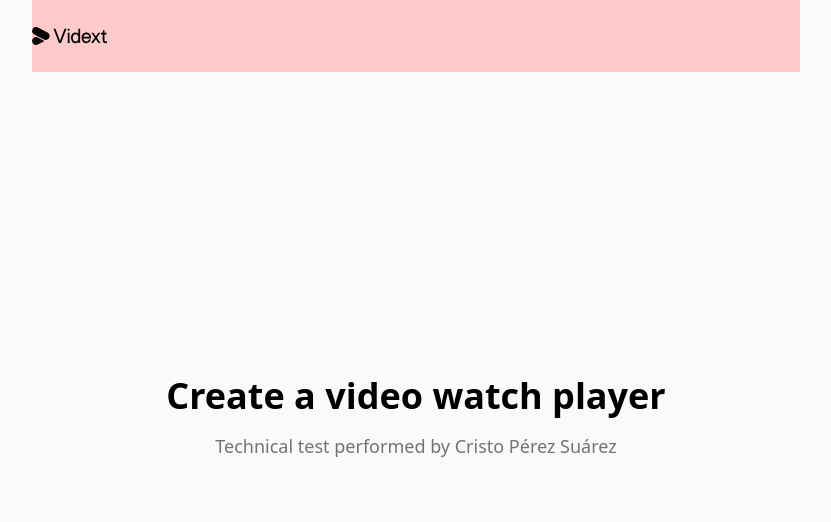
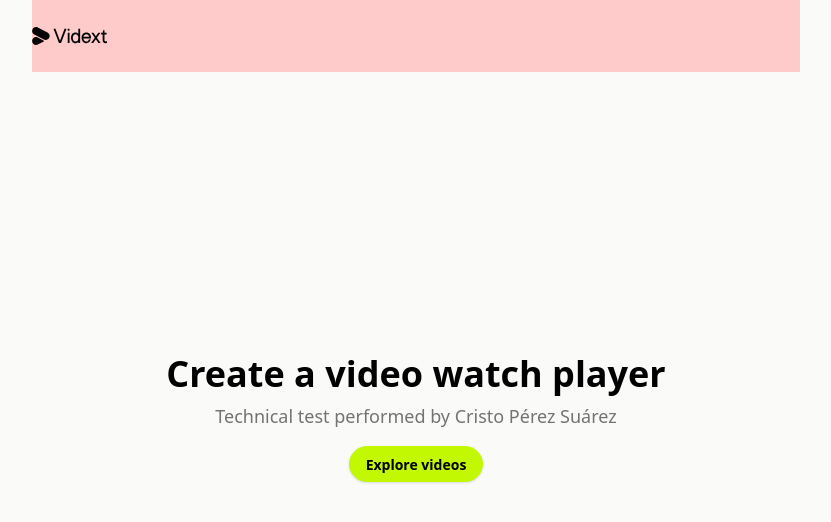
Before and after one commit to CristoBits0101/vidext-technical-test, a Next.js app: page / in a window 1280 px wide. Shown: the top 522 px of the page, without its empty margins (224-1055 px from the left). Built offline with nearby package versions, Linux system fonts and the light colour scheme.

Commit message:
Modularized introduction of home

```diff
--- a/src/app/layout.tsx
+++ b/src/app/layout.tsx
@@ -18,7 +18,7 @@ export default function RootLayout({
   return (
     <html lang='en'>
       <body
-        className='antialiased w-full min-h-dvh bg-[#FAFAF9] text-base grid grid-rows-[auto_1fr]'
+        className='antialiased w-full min-h-dvh bg-[#FAFAF9] text-sm grid grid-rows-[auto_1fr]'
       >
         <Header />
         <main className='w-full grid place-content-center'>{children}</main>
--- a/src/app/page.tsx
+++ b/src/app/page.tsx
@@ -1,10 +1,11 @@
-import HomeIntro from "@/components/articles/home-intro";
+import HomeIntroArticle from '@/components/articles/intro-article'
 
 export default function HomePage() {
   return (
-    <HomeIntro
+    <HomeIntroArticle
       title='Create a video watch player'
       subtitle='Technical test performed by Cristo Pérez Suárez'
+      padding='pb-9'
     />
   )
 }
--- a/src/components/articles/home-intro.tsx
+++ /dev/null
@@ -1,17 +0,0 @@
-interface HomeIntroProps {
-  title: string
-  subtitle: string
-}
-
-export default function HomeIntro({ title, subtitle }: HomeIntroProps) {
-  return (
-    <article className='flex flex-col gap-4 text-center pb-9'>
-      <section className='text-4xl font-semibold'>
-        <h1 className='text-balance'>{title}</h1>
-      </section>
-      <section className='text-neutral-500 lg:px-0'>
-        <p className='text-pretty text-lg'>{subtitle}</p>
-      </section>
-    </article>
-  )
-}
--- /dev/null
+++ b/src/components/articles/intro-article.tsx
@@ -0,0 +1,24 @@
+import RedirectButton from '@/components/buttons/redirect-button'
+import { IntroSection } from '@/components/sections/intro-section'
+
+interface HomeIntroProps {
+  title: string
+  subtitle: string
+  padding?: string
+}
+
+export default function IntroArticle({
+  title = '',
+  subtitle = '',
+  padding = 'pb-0',
+}: HomeIntroProps) {
+  // Evita renderizar si no hay valores válidos
+  if (!title && !subtitle) return null
+  return (
+    <article className={`flex flex-col gap-2 text-center ${padding}`}>
+      <IntroSection content={title} type='title' />
+      <IntroSection content={subtitle} type='subtitle' />
+      <RedirectButton buttonText='Explore videos' redirectPath='/watch' />
+    </article>
+  )
+}
--- /dev/null
+++ b/src/components/buttons/redirect-button.tsx
@@ -0,0 +1,22 @@
+import Link from 'next/link'
+import { Button } from '@/components/ui/button'
+
+interface RedirectButtonProps {
+  buttonText: string
+  redirectPath: string
+}
+
+export default function RedirectButton({
+  buttonText = '',
+  redirectPath = '',
+}: RedirectButtonProps) {
+  // Avoid rendering if there are no valid values
+  if (!redirectPath || !buttonText) return null
+  return (
+    <Link href={redirectPath}>
+      <Button className='inline-flex items-center justify-center gap-2 rounded-full text-sm leading-normal disabled:pointer-events-none disabled:opacity-90 whitespace-nowrap transition duration-300 ease-in-out active:scale-95 bg-[#C2F902] font-semibold text-black border border-[#C2F902] px-4 py-2.5 w-max hover:bg-[#b8ee02] hover:border-[#b8ee02] mt-2'>
+        {buttonText}
+      </Button>
+    </Link>
+  )
+}
--- a/src/components/buttons/redirect-videos-button.tsx
+++ /dev/null
@@ -1,7 +0,0 @@
-import React from 'react'
-
-export default function RedirectVideosButton() {
-  return (
-    <div>R</div>
-  )
-}
--- /dev/null
+++ b/src/components/sections/intro-section.tsx
@@ -0,0 +1,17 @@
+interface IntroSectionProps {
+  content: string
+  type: 'title' | 'subtitle'
+}
+
+export function IntroSection({ content, type }: IntroSectionProps) {
+  if (!content) return null
+  return type === 'title' ? (
+    <section className='text-4xl font-semibold'>
+      <h1 className='text-balance'>{content}</h1>
+    </section>
+  ) : (
+    <section className='text-neutral-500 lg:px-0'>
+      <p className='text-pretty text-lg'>{content}</p>
+    </section>
+  )
+}
```
